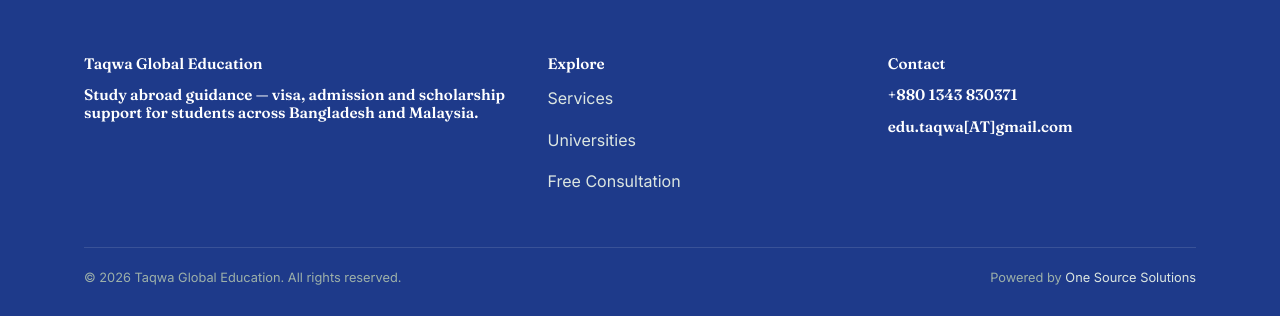
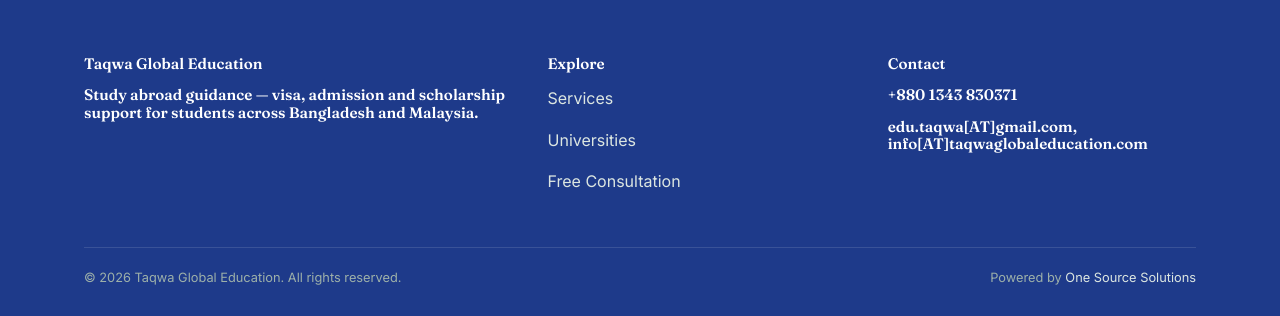
Before and after one commit to iceslice/taqwa, a Django app: page /en/ in a window 1280 px wide. Shown: the part 1799-2115 px from the top of the page. Run offline with Django 5.2, Linux system fonts and the light colour scheme; data comes from the database, SQL or seed files in the repository; data that the repository does not hold is empty; some libraries are stand-ins or nearby versions.

Commit message:
footer.html update.

```diff
--- a/templates/partials/footer.html
+++ b/templates/partials/footer.html
@@ -60,7 +60,7 @@
             <div>
                 <h4>{% trans "Contact" %}</h4>
                 <h4>{{ site.phone|default:"+880 1343 830371" }}</h4>
-                <h4>{{ site.email|default:"edu.taqwa[AT]gmail.com" }}</h4>
+                <h4>{{ site.email|default:"edu.taqwa[AT]gmail.com, info[AT]taqwaglobaleducation.com" }}</h4>
                 {% if site.address %}<h4>{{ site.address|linebreaksbr }}</h4>{% endif %}
             </div>
         </div>
```
